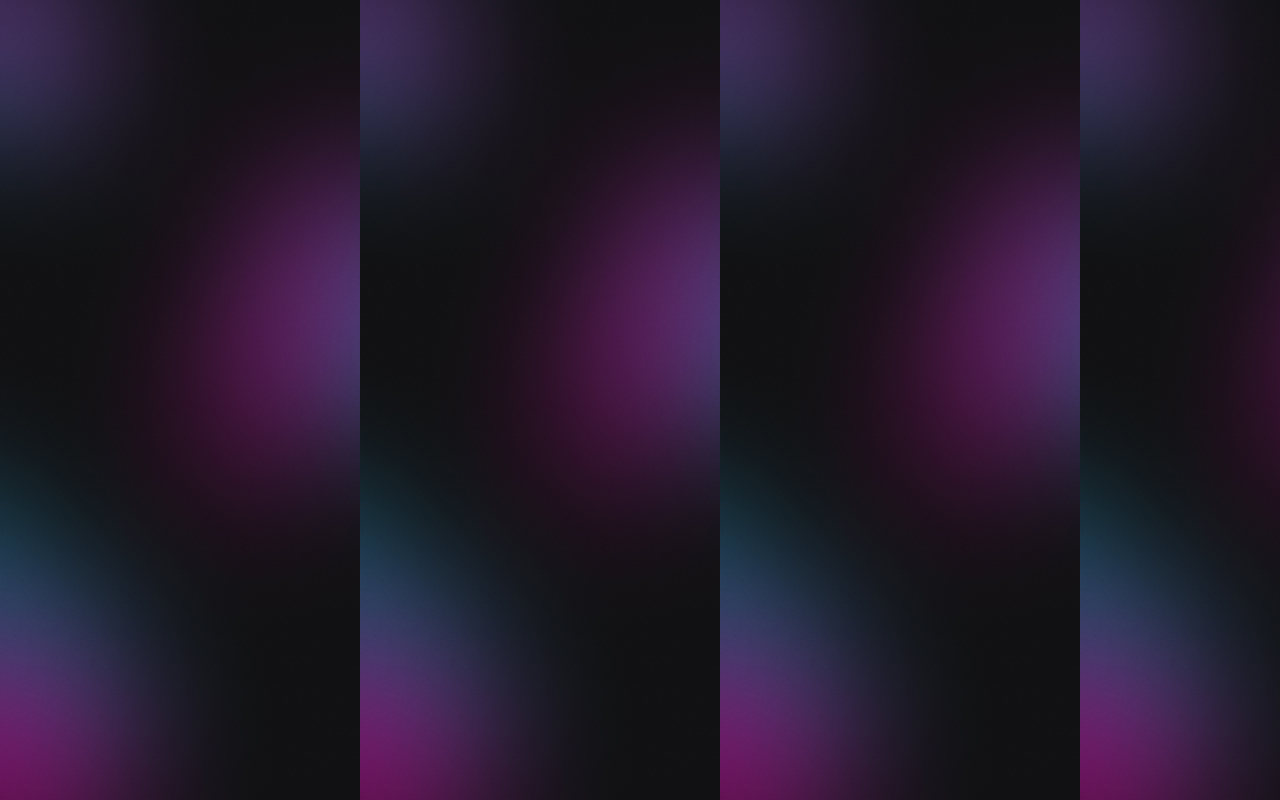
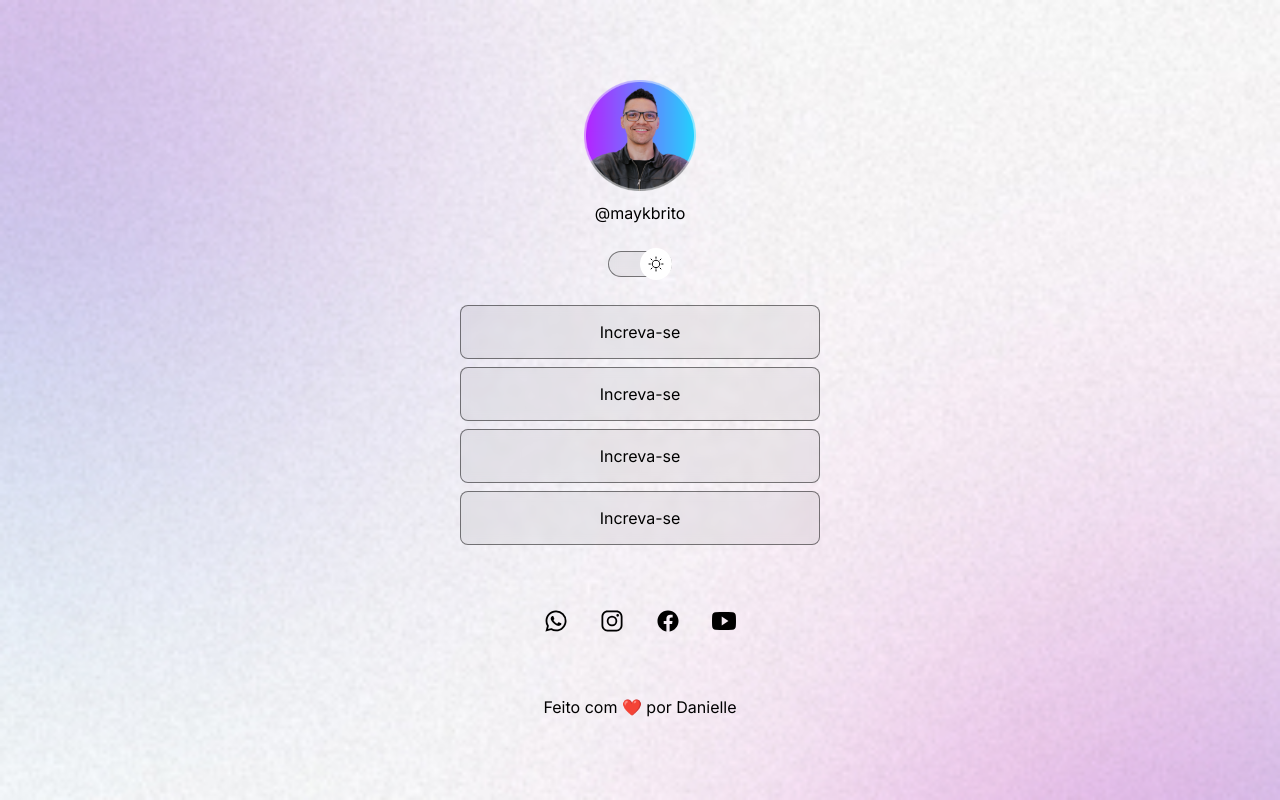
Before and after one commit to danielle-o-n/devLinks, a plain HTML site: page index.html in a window 1280 px wide. Drawn offline with nearby package versions, Linux system fonts and the light colour scheme.

Commit message:
darck-mode e light-mode

```diff
--- a/index.html
+++ b/index.html
@@ -1,12 +1,59 @@
 <!DOCTYPE html>
-<html lang="en">
+<html lang="pt-br" class="light">
 <head>
+    <link rel="preconnect" href="https://fonts.googleapis.com">
+    <link rel="preconnect" href="https://fonts.gstatic.com" crossorigin>
+    <link href="https://fonts.googleapis.com/css2?family=Inter&display=swap" rel="stylesheet">
+
     <meta charset="UTF-8">
     <meta name="viewport" content="width=device-width, initial-scale=1.0">
     <title>Meus links</title>
     <link rel="stylesheet" href="style.css">
 </head>
 <body>
+    <div id="container">
+        <div id="profile">
+            <img src="./assets/avatar.png" alt="Mayk sorrindo">
+            <p>@maykbrito</p>
+        </div>
 
+        <div id="switch">
+            <button></button>
+            <span></span>
+        </div>
+
+        <ul>
+            <li>
+                <a href="#" target="_blank">Increva-se</a>
+            </li>
+            <li>
+                <a href="#" target="_blank">Increva-se</a>
+            </li>
+            <li>
+                <a href="#" target="_blank">Increva-se</a>
+            </li>
+            <li>
+                <a href="#" target="_blank">Increva-se</a>
+            </li>
+
+        </ul>
+        <div id="social-links">
+            <a href="#">
+                <ion-icon name="logo-whatsapp"></ion-icon>
+            </a>
+            <a href="#">
+                <ion-icon name="logo-instagram"></ion-icon>
+            </a>
+            <a href="#">
+                <ion-icon name="logo-facebook"></ion-icon>
+            </a>
+            <a href="#">
+                <ion-icon name="logo-youtube"></ion-icon>
+            </a>
+        </div>
+        <footer>Feito com ❤️ por Danielle</footer>
+    </div>
+    <script type="module" src="https://unpkg.com/ionicons@7.1.0/dist/ionicons/ionicons.esm.js"></script>
+    <script nomodule src="https://unpkg.com/ionicons@7.1.0/dist/ionicons/ionicons.js"></script>
 </body>
 </html>
--- a/style.css
+++ b/style.css
@@ -1,3 +1,128 @@
+* {
+    margin: 0;
+    padding: 0;
+    /*box-sizing:border-box;*/
+}
+:root{
+    --text-color: white;
+    --bg-url: url(./assets/bg-mobile.jpg);
+    --stroke-color: rgba(255, 255, 255, 0.5);
+    --surface-color: rgba(255, 255, 255, 0.01);
+    --surface-color-hover:rgba(0, 0, 0, 0.02);
+    --highlight-color: rgba(255, 255, 255, 0.2);
+    --bg-button:url(./assets/MoonStars.svg);
+    --surface-color-dark-mode:rgba(255, 255, 255, 0.1);
+    --stroke-color-dark-mode: rgba(255, 255, 255, 0.5);
+}
+.light{
+    --text-color: black;
+    --bg-url: url(./assets/bg-mobile-light.jpg);
+    --stroke-color: rgba(0, 0, 0, 0.5);
+    --surface-color: rgba(0, 0, 0, 0.05);
+    --surface-color-hover:rgba(255, 255, 255, 1);
+    --highlight-color: rgba(0, 0, 0, 0.1);
+    --bg-button:url(./assets/Sun.svg);
+}
 body {
-    background-image: url(./assets/bg-mobile.jpg);
+    background: var(--bg-url) no-repeat top center/cover ;
 }
+body * {
+    color: var(--text-color);
+    font-family: "Inter", sans-serif;
+}
+#container {
+    width: 360px;
+    margin: 56px auto 0px ;
+    padding: 0 24px;
+}
+#profile {
+    text-align: center;
+    padding: 24px;
+
+}
+#profile img {
+    width: 112px;
+}
+#profile p {
+    font-weight: 500;
+    margin-top: 8px;
+}
+#switch{
+    width: 64px;
+    position: relative;
+    margin: 4px auto;
+}
+#switch button{
+    position: absolute;
+    width: 32px;
+    height: 32px;
+    background: white var(--bg-button) no-repeat center;
+    border-radius: 50%;
+    border: 0;
+    transform: translateY(-50%);
+    top: 50%;
+    left: 0;
+    z-index: 1;
+
+}
+.light #switch button{
+    right: 0;
+    left: initial;
+
+}
+#switch span{
+    display: block;
+    height: 24px;
+    background: var(--surface-color);
+    border: 1px solid var(--stroke-color);
+    border-radius: 9999px;
+    backdrop-filter: blur(4px);
+    -webkit-backdrop-filter: blur(4px);
+}
+ul {
+    display: flex;
+    flex-direction: column;
+    gap: 8px;
+    padding: 24px 0;
+}
+ul li  {
+    list-style: none;
+}
+ul li a {
+    display: flex;
+    align-items: center;
+    text-decoration: none;
+    justify-content: center;
+    padding: 16px 24px;
+    background: var(--surface-color);
+    border-radius: 8px;
+    border: 1px solid var(--stroke-color);
+    font-weight: 500;
+    backdrop-filter: blur(4px);
+    -webkit-backdrop-filter: blur(4px);
+    transition: background .2s;
+}
+ul li a:hover{
+    background: var(--surface-color-hover);
+    border: 1.5px solid  var(--text-color);
+}
+#social-links{
+    display: flex;
+    justify-content: center;
+
+    padding: 24px 0;
+    font-size: 24px;
+}
+#social-links a{
+    display: flex;
+    padding: 16px ;
+    border-radius: 50%;
+    transition: background .2s;
+}
+#social-links a:hover{
+    background:  var(--highlight-color);
+}
+footer{
+    padding: 24px 0;
+    text-align: center;
+}
```
